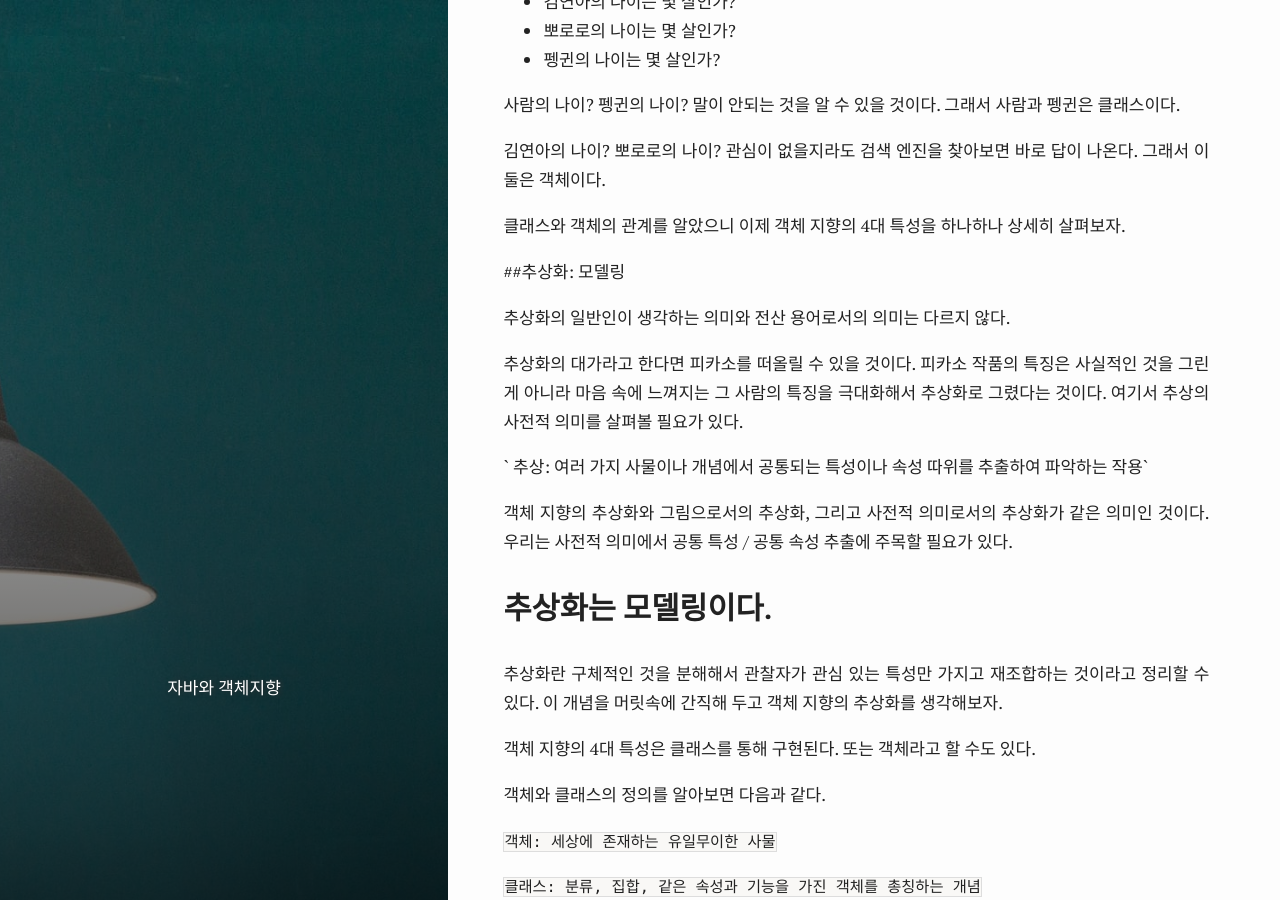
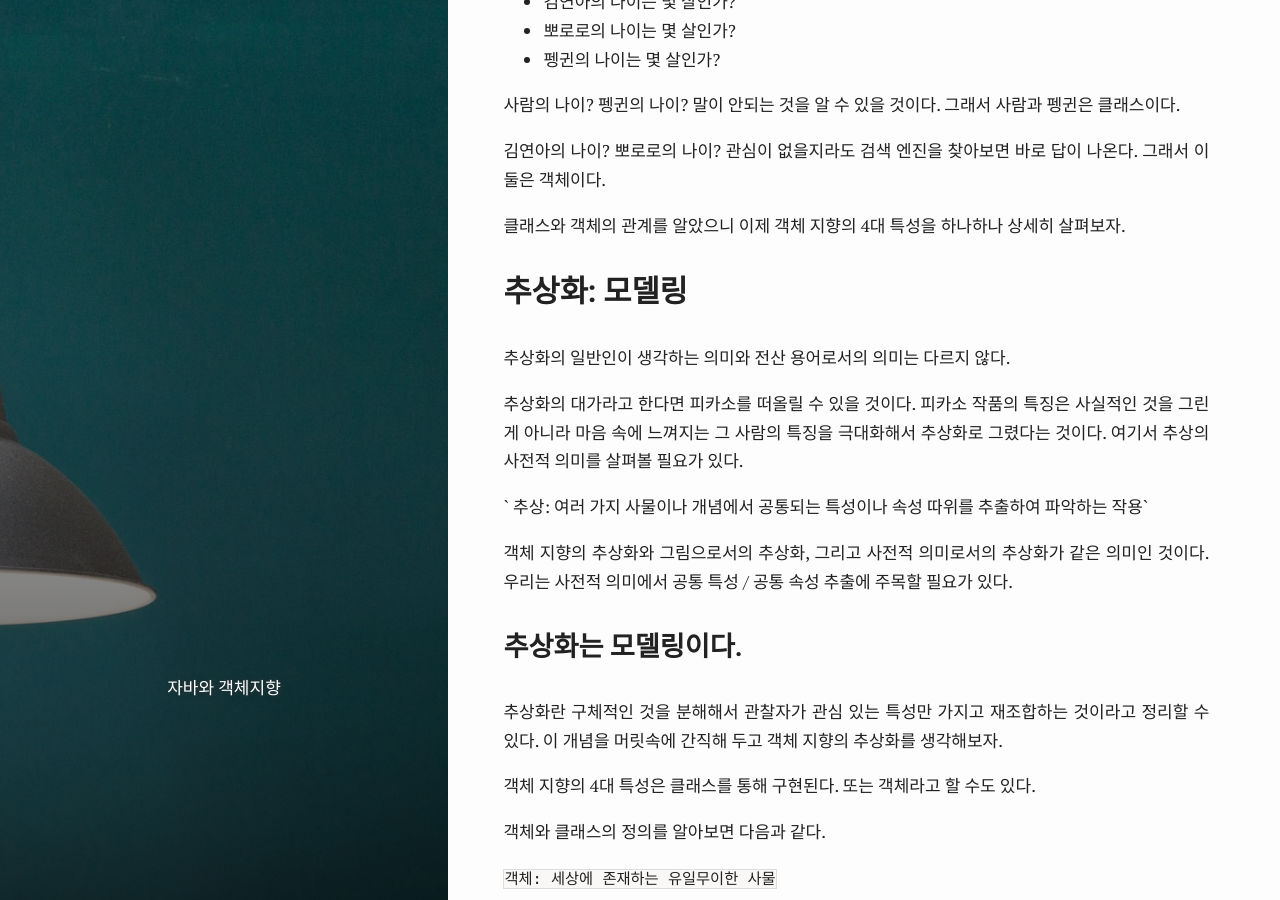
Before and after one commit to Err0rCode7/Err0rCode7.github.io, a Jekyll site: the page built from _posts/Java/2021-04-21-자바와객체지향.md, in a window 1280 px wide and 900 px high, scrolled down 2201 px. Built offline with Jekyll 4.4.1, drawn with Linux system fonts in a browser that asks for light colours; comment, search, counter and statistics services are not loaded.

Commit message:
# Modify typo

```diff
--- a/_posts/Java/2021-04-21-자바와객체지향.md
+++ b/_posts/Java/2021-04-21-자바와객체지향.md
@@ -83,9 +83,7 @@ author: Err0rCode7
 
 클래스와 객체의 관계를 알았으니 이제 객체 지향의 4대 특성을 하나하나 상세히 살펴보자.
 
-
-
-##추상화: 모델링
+## 추상화: 모델링
 
 추상화의 일반인이 생각하는 의미와 전산 용어로서의 의미는 다르지 않다.
 
@@ -95,7 +93,7 @@ author: Err0rCode7
 
 객체 지향의 추상화와 그림으로서의 추상화, 그리고 사전적 의미로서의 추상화가 같은 의미인 것이다. 우리는 사전적 의미에서 공통 특성 / 공통 속성 추출에 주목할 필요가 있다.
 
-## 추상화는 모델링이다.
+### 추상화는 모델링이다.
 
 추상화란 구체적인 것을 분해해서 관찰자가 관심 있는 특성만 가지고 재조합하는 것이라고 정리할 수 있다. 이 개념을 머릿속에 간직해 두고 객체 지향의 추상화를 생각해보자.
 
```
